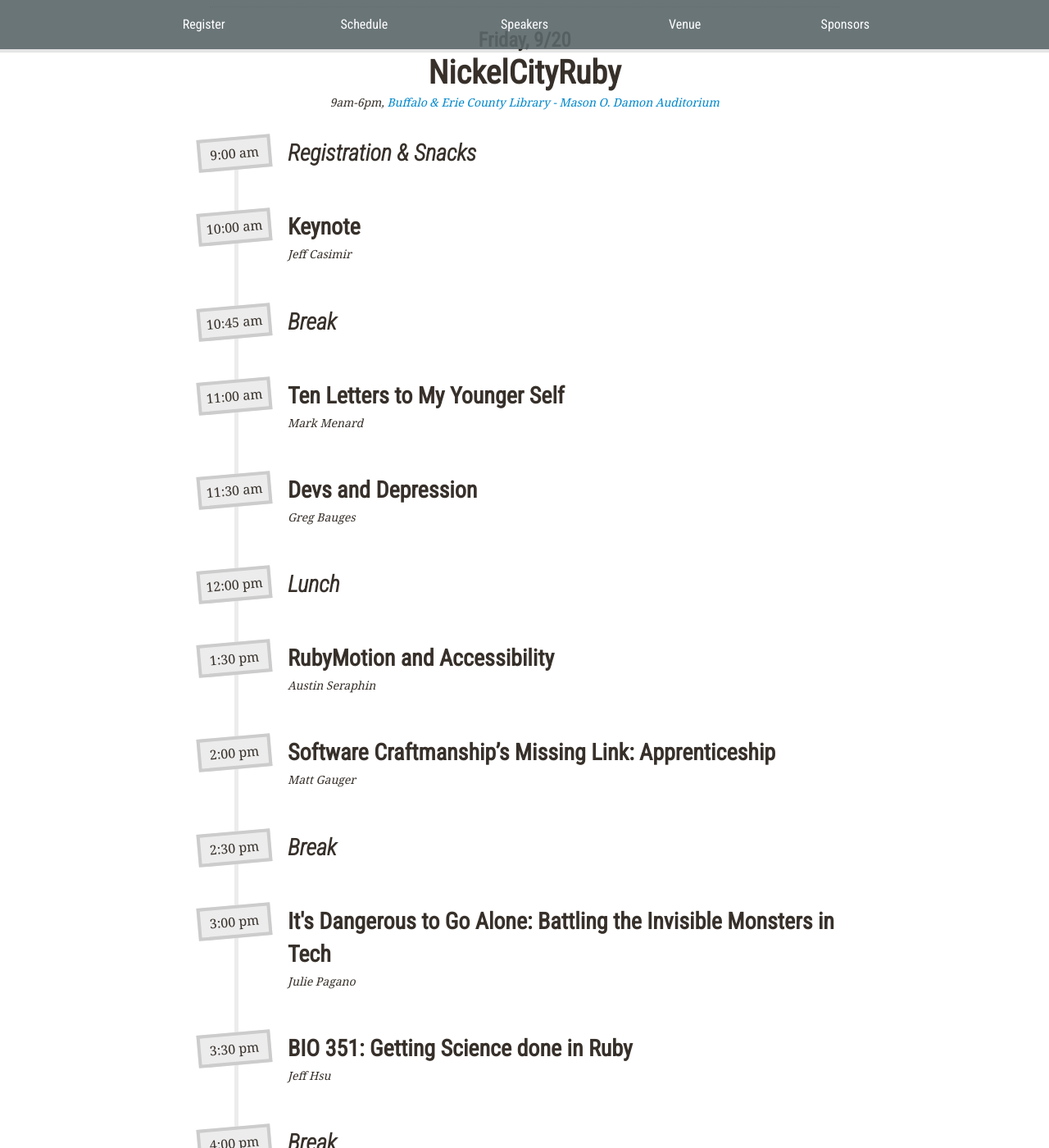
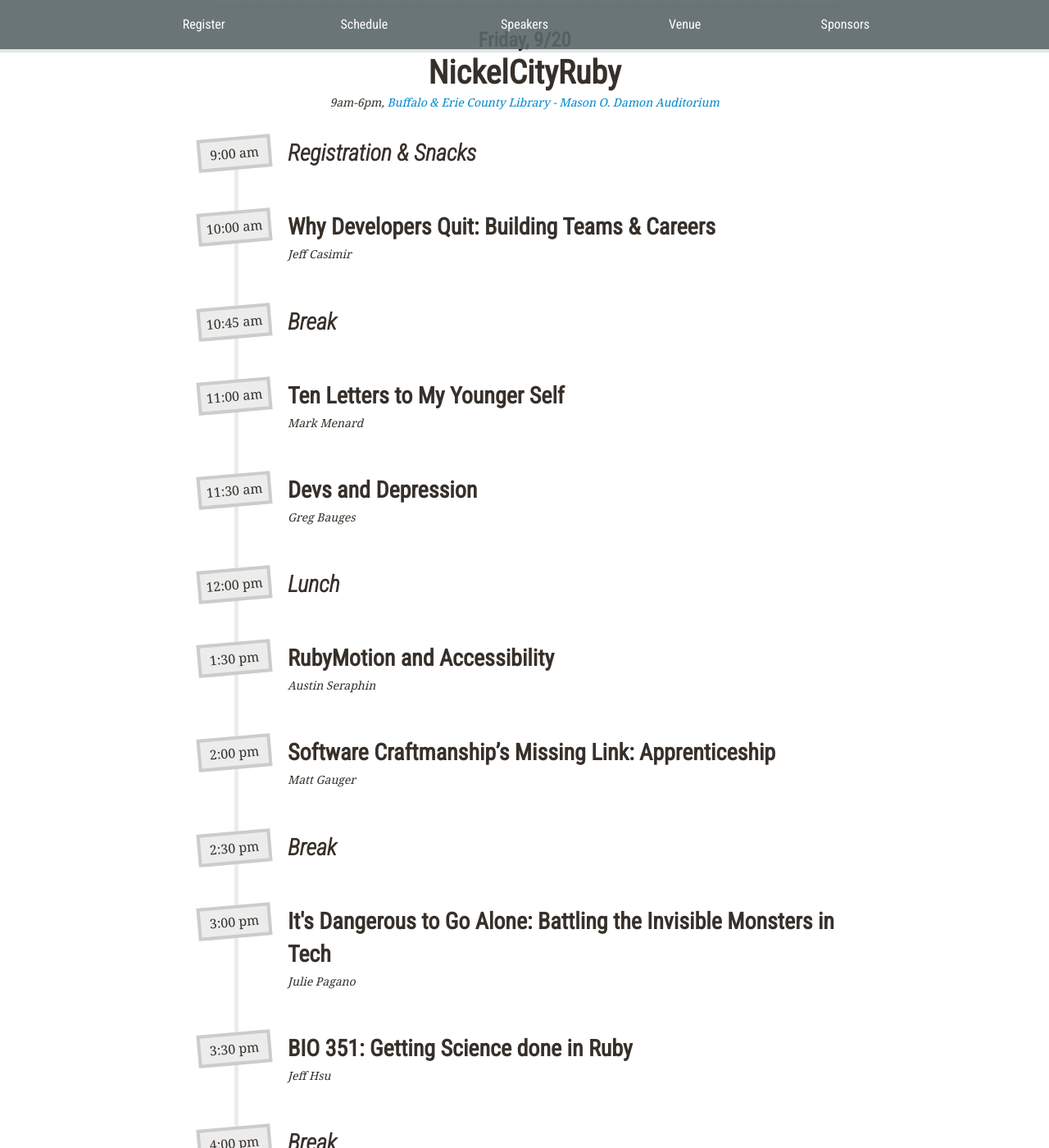
Before and after one commit to nysmakers/nysmakers.github.io, a Jekyll site: the page built from index.html, in a window 1280 px wide and 1400 px high, scrolled down 1153 px. Shown: the whole window at 82% size. Built offline with Jekyll 4.4.1, drawn with Linux system fonts in a browser that asks for light colours; comment, search, counter and statistics services are not loaded; some of the changed text lies outside the part shown.

Commit message:
Add @holman and @j3's talk titles, zoom out on @j3

```diff
--- a/index.html
+++ b/index.html
@@ -58,7 +58,7 @@
 
           <div class="slot">
             <span class="time">10:00 am</span>
-            <h2>Keynote</h2>
+            <h2>Why Developers Quit: Building Teams &amp; Careers</h2>
             <p>Jeff Casimir</p>
           </div>
 
@@ -120,7 +120,7 @@
 
           <div class="slot">
             <span class="time">4:15 pm</span>
-            <h2>Keynote</h2>
+            <h2>More Git &amp; GitHub Secrets</h2>
             <p>Zach Holman</p>
           </div>
 
```
Also changed, not shown: images/speakers/j3.jpg.
